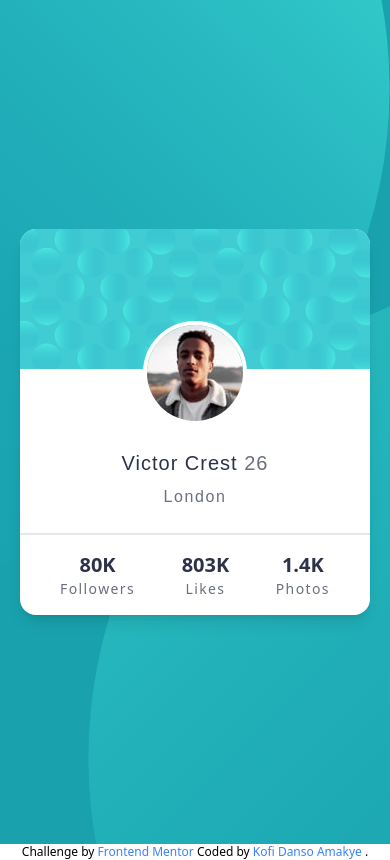
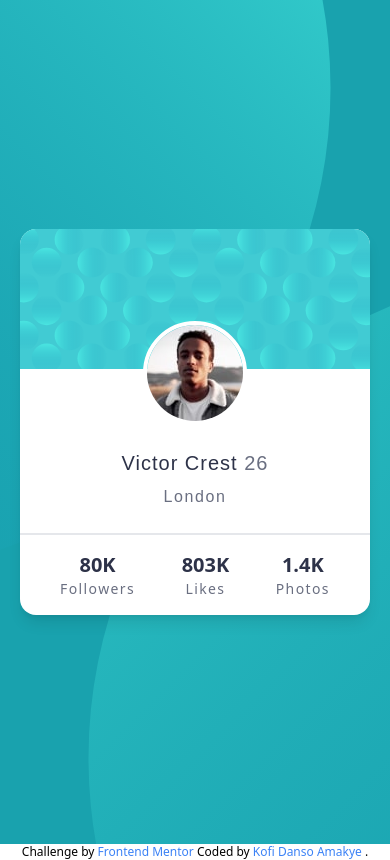
Before and after one commit to Kofiastro/profile-card-component, a website: page index.html in a window 390 px wide. Drawn offline with Linux system fonts and the light colour scheme.

Commit message:
fixed back image

```diff
--- a/index.html
+++ b/index.html
@@ -13,7 +13,7 @@
 </head>
 
 <body class="bg-Dark_cyan ">
-  <main class=" bg-BackTop bg-no-repeat bg-[position:100%_300%] md:bg-BackTop md:bg-[position:-10%_500%]  " >
+  <main class=" bg-BackTop bg-no-repeat bg-[position:110%_300%] md:bg-BackTop md:bg-[position:-10%_500%]  " >
     <!--main container-->
     <div class="flex items-center justify-center h-screen  bg-BackBottom bg-[position:-15%_-200%] md:BackBottom md:bg-[position:100%_-500%] bg-no-repeat " >
       <!--Card-->
```
Also changed, not shown: css/style.css.
